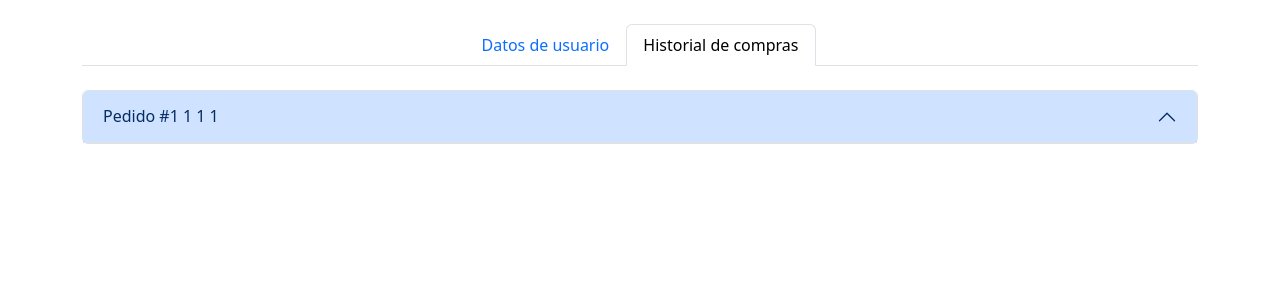
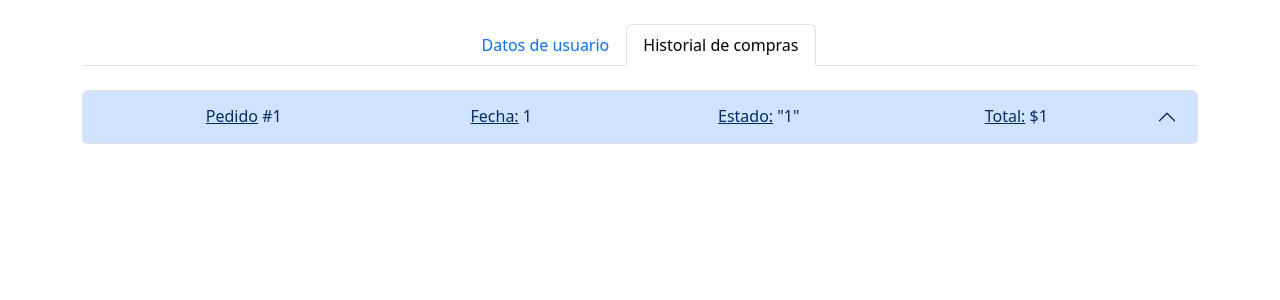
Before and after one commit to comunidad9012/proyecto_programacion_supermercado, a Python web app: template templates/historial.html in a window 1280 px wide. Shown: the part 62-362 px from the top of the page. Run offline with Jinja, Linux system fonts and the light colour scheme; the template is opened without the code that fills it: most values are stand-ins (such as "Sample title", 1, 10 or a date in 2020).

Commit message:
hice poco y mucho, soy un capo

```diff
--- a/app.py
+++ b/app.py
@@ -1,5 +1,6 @@
 # waitress-serve --listen=127.0.0.1:8000 app:app
 #enviar los datos con la url en un href
+#cambiar los for por fetchall
 from apiwsgi import Wsgiclass
 from jinja2 import Environment, FileSystemLoader
 from webob import Request, Response
@@ -79,10 +80,11 @@ class Sesion:
             cursor1=conexion1.cursor()
             query=f"select codigo_producto,codigo_pedido,nombre,cantidad_producto,precio_producto,estado_pedido,fecha_venta,total_venta from detalle_pedido inner join pedido on id_pedido=codigo_pedido inner join producto on codigo=codigo_producto inner join venta on num_factura=num_factura_pedido where pedido.cliente_pedido={self.id_usuario};"
             cursor1.execute(query)
+            prueba=cursor1.fetchall()
             self.historial=[]
             pedido_act=None
             articulos_pedido=[]
-            for x in cursor1:
+            for x in prueba:
                 if pedido_act==None:
                     pedido_act=x[1]
                 if x[1]==pedido_act:
@@ -157,7 +159,7 @@ class Carrito:
             conexion1.commit()
             self.id_pedido=cursor1.lastrowid
             for x in self.articulos:
-                query=f"INSERT INTO `bd_practica`.`detalle_pedido` (`codigo_producto`, `codigo_pedido`) VALUES ('{x[0]}', '{self.id_pedido}');"
+                query=f"INSERT INTO `bd_practica`.`detalle_pedido` (`codigo_producto`, `codigo_pedido`, `cantidad_producto`, `precio_producto`) VALUES ('{x[0]}', '{self.id_pedido}', '{x[1]}', '{x[2]}');"
                 cursor1.execute(query)
                 conexion1.commit()
             self.articulos=[]
--- a/templates/historial.html
+++ b/templates/historial.html
@@ -18,7 +18,22 @@
     <div class="accordion-item">
       <h2 class="accordion-header">
         <button class="accordion-button" type="button" data-bs-toggle="collapse" data-bs-target="#collapse{{ loop.index }}" aria-expanded="false" aria-controls="collapse{{ loop.index }}">
-          Pedido #{{ loop.index }} {{x[loop.index - 1][6]}} {{x[loop.index - 1][5]}} {{x[loop.index - 1][7]}}
+          <div class="container text-center">
+            <div class="row  mx-auto d-flex justify-content-center align-items-center">
+              <div class="col-md-3">
+                <u>Pedido</u> #{{ loop.index }}
+              </div>
+              <div class="col-md-3">
+                <u>Fecha:</u> {{x[0][6]}}
+              </div>
+              <div class="col-md-3">
+                <u>Estado:</u> "{{x[0][5]}}"
+              </div>
+              <div class="col-md-3">
+                <u>Total:</u> ${{x[0][7]}}
+              </div>
+            </div>
+          </div>
         </button>
       </h2>
       <div id="collapse{{ loop.index }}" class="accordion-collapse collapse" data-bs-parent="#accordionExample">
@@ -28,7 +43,8 @@
               <tr>
                 <th scope="col">Producto</th>
                 <th scope="col">Cantidad</th>
-                <th scope="col">$</th>
+                <th scope="col">Precio</th>
+                <th scope="col">Total</th>
               </tr>
             </thead>
             <tbody>
@@ -37,6 +53,7 @@
                 <td>{{y[2]}}</td>
                 <td>{{y[3]}}</td>
                 <td>{{y[4]}}</td>
+                <td>{{y[3]*y[4]}}</td>
               </tr>
               {% endfor %}
             </tbody>
```
